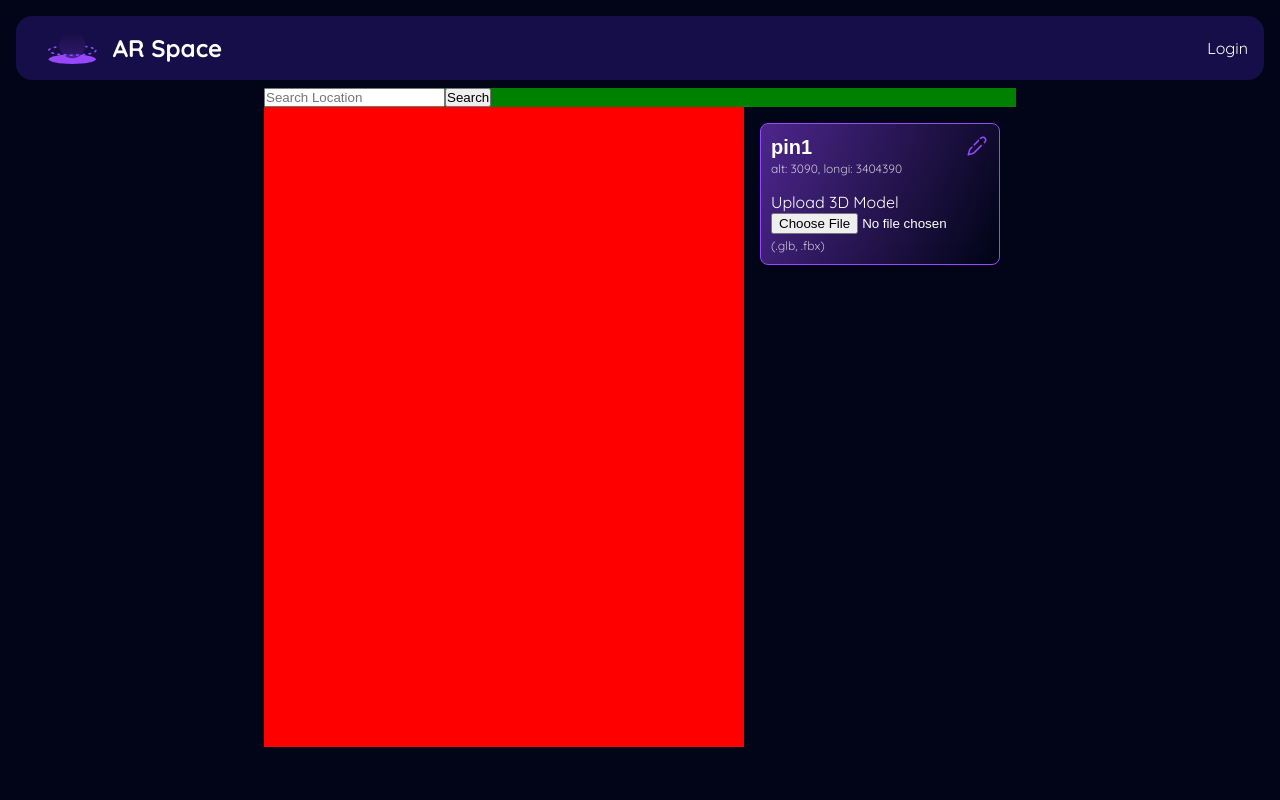
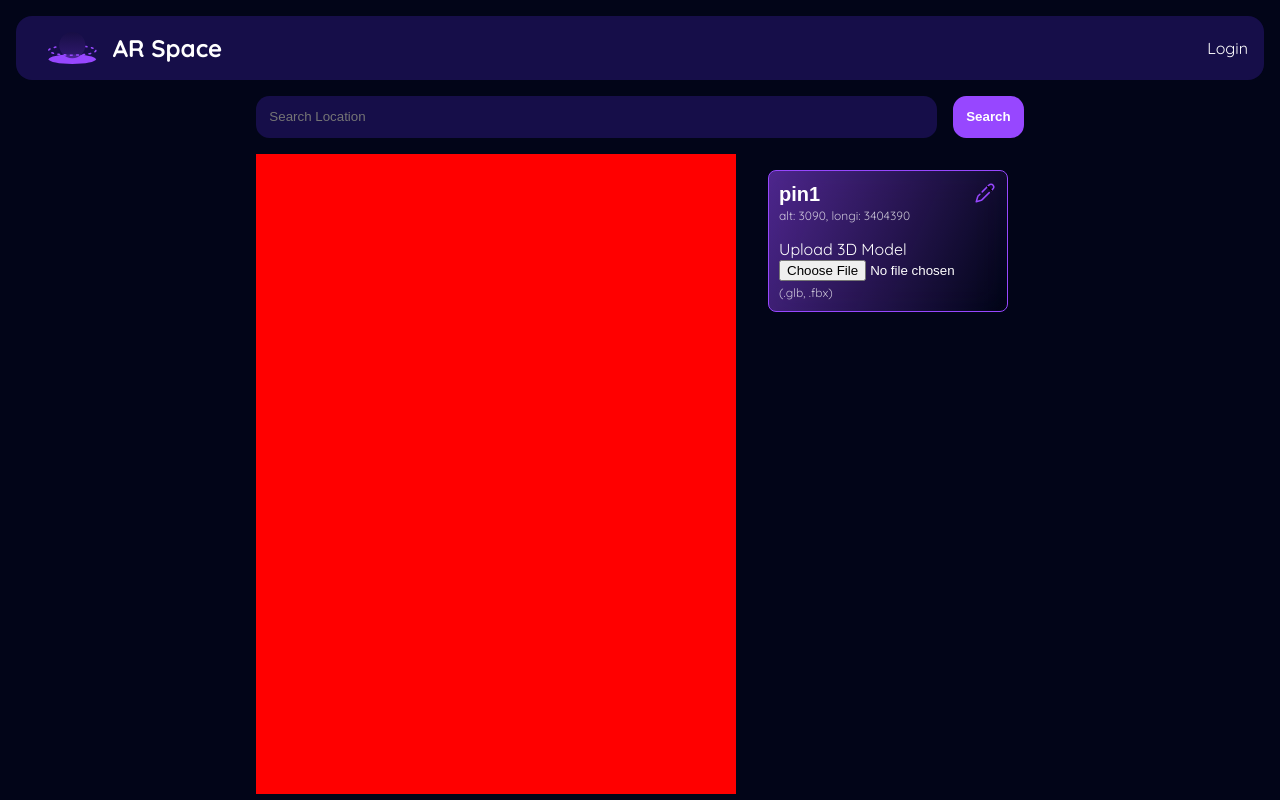
Before and after one commit to aswnss-m/arspace_web, a Next.js app: page /geo_spatial in a window 1280 px wide. Shown: the top 800 px of the page. Built offline with nearby package versions, Linux system fonts and the light colour scheme.

Commit message:
flowcard title desgin

```diff
--- a/app/geo_spatial/components/FlowCard/FlowCard.css
+++ b/app/geo_spatial/components/FlowCard/FlowCard.css
@@ -39,6 +39,14 @@
     font-size: 1.25rem;
     width: 100%;
 }
+.flow-card-title.active{
+    border: 1px solid var(--accent);
+    background: var(--accent-fade);
+    border-radius: .5em;
+    font-size: 1rem;
+    padding: .25em 1em;
+    font-weight: normal;
+}
 .hidden{
     display: none;
 }
--- a/app/geo_spatial/components/FlowCard/FlowCard.js
+++ b/app/geo_spatial/components/FlowCard/FlowCard.js
@@ -30,7 +30,7 @@ function FlowCard() {
       <span className="flow-head">
         <span className="flow-title">
           {
-            edit? (<input type="text" className="flow-card-title" placeholder={title} onChange={(e)=>{
+            edit? (<input type="text" className="flow-card-title active" placeholder={title} onChange={(e)=>{
               setTitle(e.target.value)
             }}/>) : (<input type="text" disabled className="flow-card-title" value={title} />)
           }
--- a/app/geo_spatial/page.css
+++ b/app/geo_spatial/page.css
@@ -1,7 +1,7 @@
 .tool-container {
     display : grid;
     place-items : center;
-    padding: 11vh 1em 0;
+    padding: 12vh 1em 0;
 }
 .tool {
     display : grid;
@@ -9,10 +9,29 @@
                          "map flow-container";
     grid-template-rows: auto 1fr;
     grid-template-columns: 1fr auto;
+    gap: 1em;
 }
-.search {
+.search-form {
     grid-area : search;
-    background-color: green;
+    display: flex;
+    gap: 1em;
+}
+.search-form .text-input {
+    width: 100%;
+    padding: 1em;
+    border-radius: 1em;
+    background-color: var(--light-background);
+    border: none;
+    color: var(--white);
+}
+.button{
+    background-color: var(--accent);
+    border: none;
+    border-radius: 1em;
+    padding: 1em;
+    color: var(--white);
+    font-weight: bold;
+    cursor: pointer;
 }
 .map {
     grid-area : map;
--- a/app/geo_spatial/page.js
+++ b/app/geo_spatial/page.js
@@ -5,9 +5,9 @@ function page() {
   return (
     <div className="tool-container">
       <div className="tool">
-        <form className="search form">
-            <input type="text" placeholder="Search Location" required/>
-            <input type="submit" value="Search" />
+        <form className="search-form form">
+            <input type="text" placeholder="Search Location" className="text-input" required/>
+            <input type="submit" value="Search" className="button"/>
         </form>
         <Map />
         <div className="flow-container">
```
